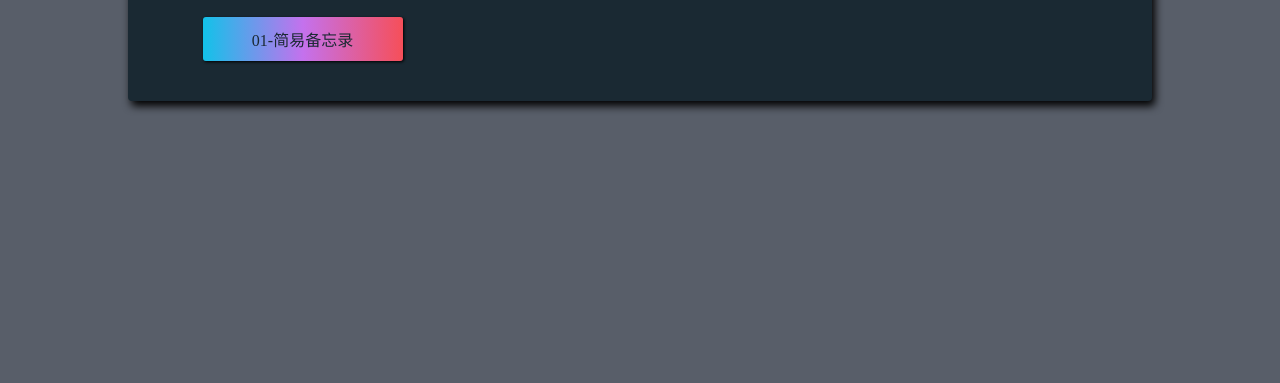
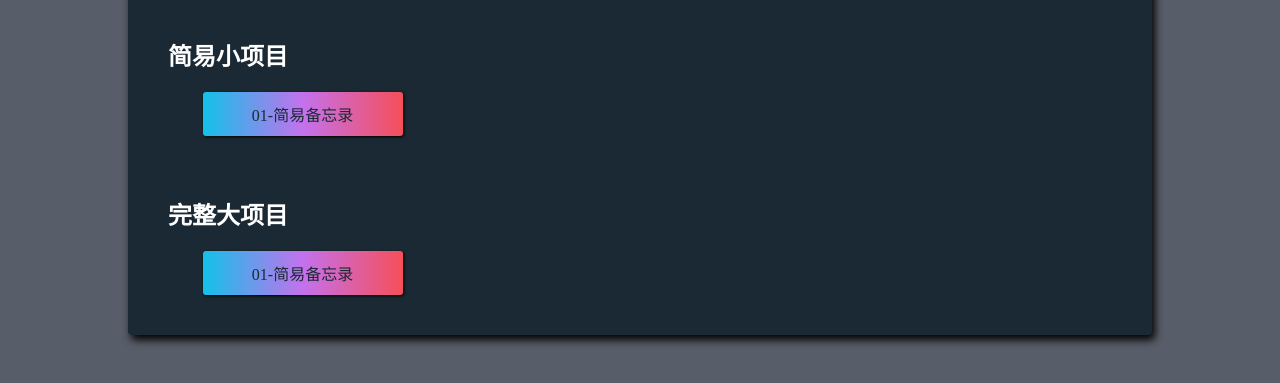
Before and after one commit to flygeek/Javascript-Examples, a plain HTML site: page index.html in a window 1280 px wide. Shown: the part 199-582 px from the top of the page. Drawn offline with Linux system fonts and the light colour scheme.

Commit message:
简单分类

```diff
--- a/index.html
+++ b/index.html
@@ -15,9 +15,15 @@
             <h1>Javascript-演示项目</h1>
         </header>
         <main>
+            <h2>简易小项目</h2>
             <ul class="site">
                 <li><a href="./01-memo-app/">01-简易备忘录</a></li>
-
+            </ul>
+        </main>
+        <main>
+            <h2>完整大项目</h2>
+            <ul class="site">
+                <li><a href="./01-memo-app/">01-简易备忘录</a></li>
             </ul>
         </main>
     </div>
--- a/style.css
+++ b/style.css
@@ -36,6 +36,11 @@ body {
   padding: 20px;
 }
 
+.container h2 {
+  color: white;
+  padding: 20px 0;
+}
+
 .container .site {
   display: grid;
   gap: 25px;
```
